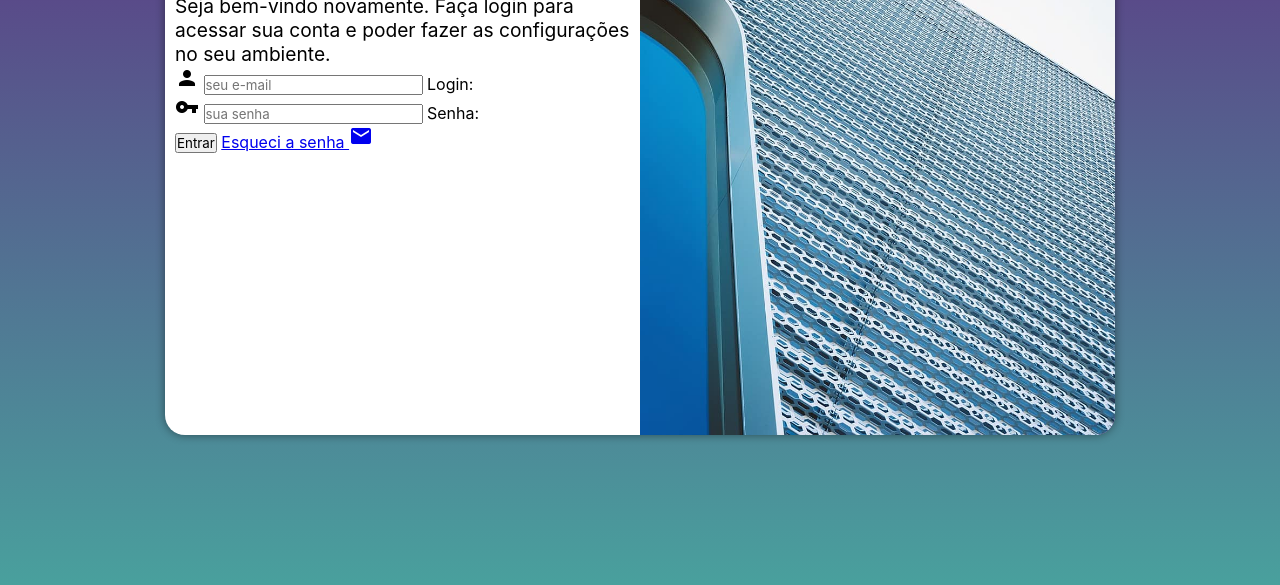
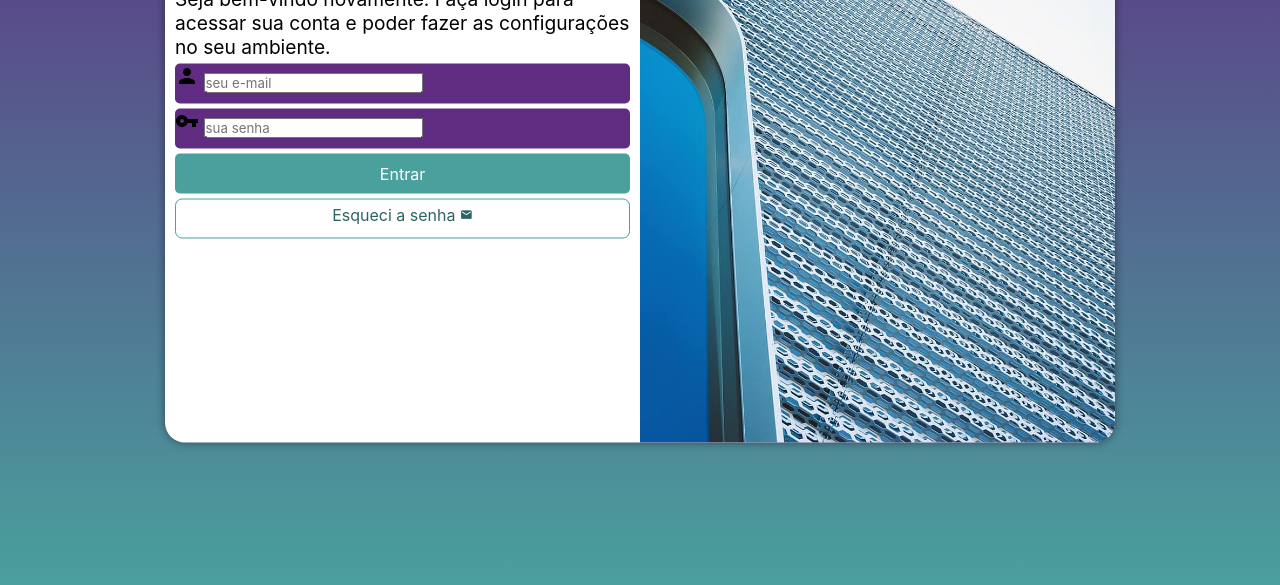
Before and after one commit to MauroLQZ/projeto-login, a plain HTML site: page index.html in a window 1280 px wide. Shown: the part 215-800 px from the top of the page. Drawn offline with Linux system fonts and the light colour scheme.

Commit message:
format formulario

```diff
--- a/estilos/estylo.css
+++ b/estilos/estylo.css
@@ -31,7 +31,7 @@ section#login {
 
     background-color: white;
     width: 250px;
-    height: 500px;
+    height: 515px;
     border-radius: 20px;
     box-shadow: 0px 0px 10px rgba(0, 0, 0, 0.450);
 
@@ -56,3 +56,48 @@ div#formulario > h1 {
 div#formulario > p {
     font-size: 0.8em;
 }
+form > div.campo {
+    background-color: #5f2c82;
+    display: block;
+    width: 100%;
+    height: 40px;
+    border-radius: 5px;
+    margin: 5px 0px;
+}
+div.campo > label {
+    display: none;
+}
+form > input[type=submit] {
+    display: block;
+    font-size: 1em;
+    width: 100%;
+    height: 40px;
+    background-color: #49a09d;
+    color: white;
+    border: none;
+    border-radius: 5px;
+    cursor: pointer;
+}
+form > input[type=submit]:hover {
+    background-color: #2d6462;
+}
+form > a.botao {
+    display: block;
+    text-align: center;
+    font-size: 1em;
+    width: 100%;
+    height: 40px;
+    padding-top: 5px;
+    margin-top: 5px;
+    background-color: white;
+    color: #2d6462;
+    border: 1px solid #49a09d;
+    border-radius: 7px;
+    text-decoration: none;
+}
+form > a.botao:hover {
+    background-color: #6cd3cf;
+}
+form > a.botao > i {
+    font-size: 0.8em;
+}
--- a/index.html
+++ b/index.html
@@ -30,7 +30,8 @@
                         <label for="isenha">Senha:</label>
                     </div>
                     <input type="submit" value="Entrar">
-                    <a href="esqueci.html">Esqueci a senha <i class="material-icons">mail</i>
+                    <a href="esqueci.html" class="botao">
+                        Esqueci a senha <i class="material-icons">mail</i>
                     </a>
                 </form>
             </div>
```
